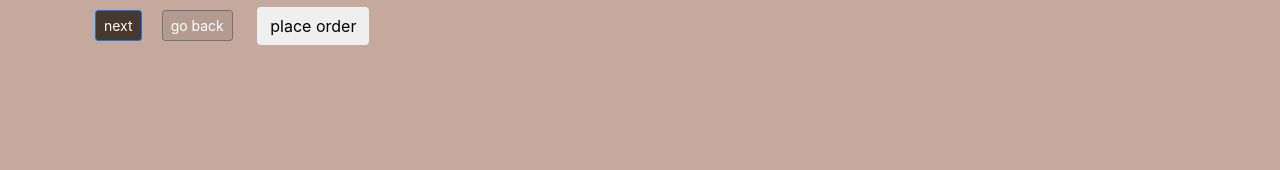
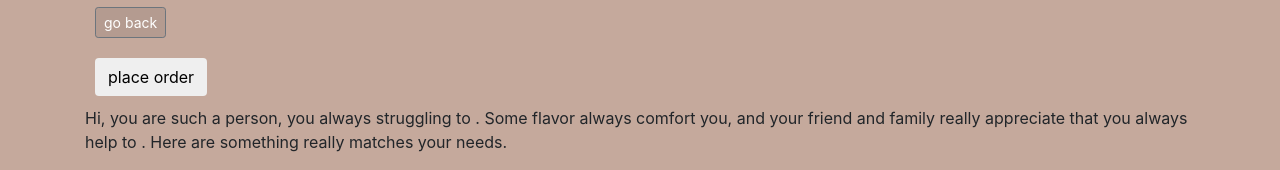
Before and after one commit to QIANQIANHU/coffee-beans-advice, a plain HTML site: page index.html in a window 1280 px wide. Shown: the part 1096-1266 px from the top of the page. Before the commit the page ends 1151 px from the top, so only its background shows below. Drawn offline with Linux system fonts and the light colour scheme.

Commit message:
adds story and result to HTML

```diff
--- a/css/styles.css
+++ b/css/styles.css
@@ -14,7 +14,7 @@ h2, h3 {
     background-color: #47382B;
 }
 
-.btn-secondary{
+.btn-secondary {
   background-color: #B49B90;
 }
 
--- a/index.html
+++ b/index.html
@@ -190,11 +190,16 @@
           </div>
         </div>
       </div>
-      <button type="button" name="button" class="btn btn-primary btn-sm">next</button><button type="button" name="button" class="btn btn-secondary btn-sm">go back</button>
+      <button type="button" name="button" class="btn btn-secondary btn-sm">go back</button><br>
 
       <button type="button" name="button" class="btn success">place order</button>
 
       </form>
+      <p class="story">Hi, you are such <span></span> a person, you always struggling to <span></span>. Some <span></span> flavor always comfort you, and your friend and family really appreciate that you always help to <span></span>. Here are something really matches your needs.</p>
+
+      <ul class="result">
+
+      </ul>
     </div>
   </body>
 </html>
```
